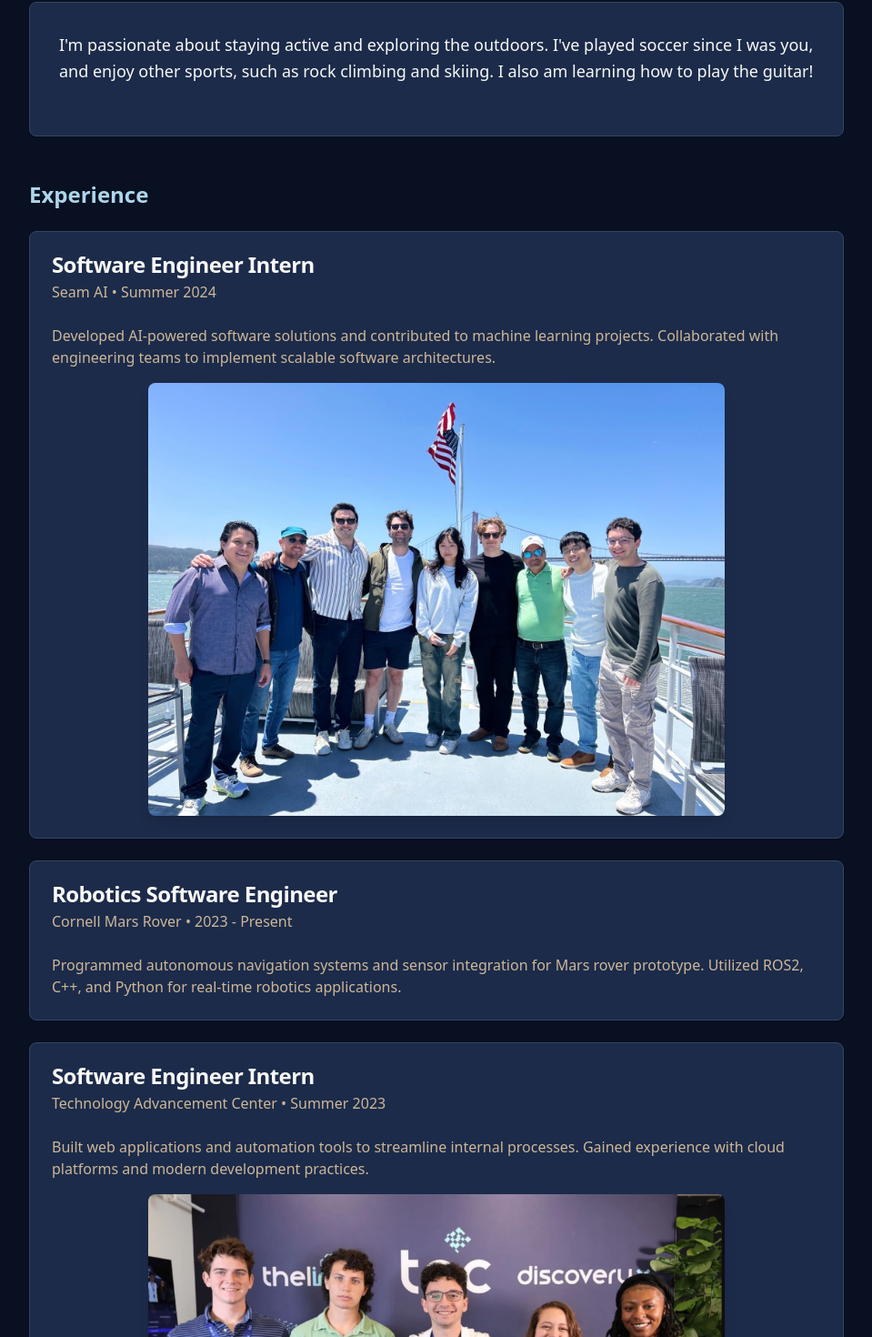
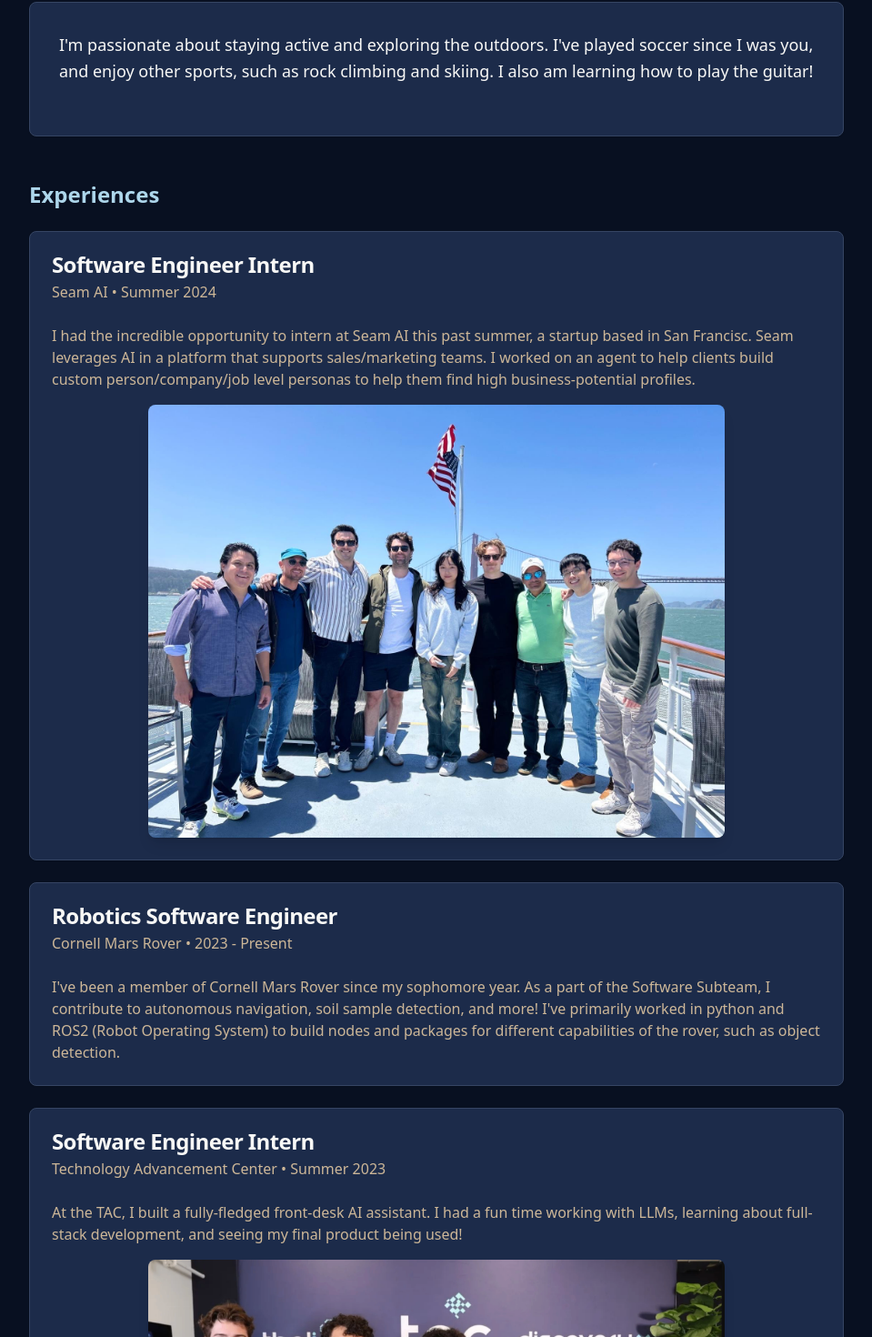
Before and after one commit to gerry-montemayor/portfolio, a React (Vite) app: page /about in a window 1280 px wide. Shown: the part 875-2345 px from the top of the page at 91% size, without its empty margins (160-1119 px from the left). Built offline with nearby package versions, Linux system fonts and the light colour scheme.

Commit message:
Code edited in Lovable Code Editor
Edited UI in Lovable

```diff
--- a/src/pages/About.tsx
+++ b/src/pages/About.tsx
@@ -67,7 +67,7 @@ const About = () => {
 
         {/* Experience */}
         <div className="mb-12">
-          <h2 className="text-2xl font-bold text-primary mb-6">Experience</h2>
+          <h2 className="text-2xl font-bold text-primary mb-6">Experiences</h2>
           <div className="space-y-6">
             <Card>
               <CardHeader>
@@ -77,8 +77,10 @@ const About = () => {
               <CardContent>
                 <div className="space-y-4">
                   <p className="text-muted-foreground">
-                    Developed AI-powered software solutions and contributed to machine learning projects.
-                    Collaborated with engineering teams to implement scalable software architectures.
+                    I had the incredible opportunity to intern at Seam AI this past summer,
+                    a startup based in San Francisc. Seam leverages AI in a platform that
+                    supports sales/marketing teams. I worked on an agent to help clients build
+                    custom person/company/job level personas to help them find high business-potential profiles.
                   </p>
                   <img
                     src="/lovable-uploads/d3c0b009-5adb-4a54-9872-e247941c904b.png"
@@ -95,8 +97,10 @@ const About = () => {
               </CardHeader>
               <CardContent>
                 <p className="text-muted-foreground">
-                  Programmed autonomous navigation systems and sensor integration for Mars rover prototype.
-                  Utilized ROS2, C++, and Python for real-time robotics applications.
+                  I've been a member of Cornell Mars Rover since my sophomore year. As a part of the
+                  Software Subteam, I contribute to autonomous navigation, soil sample detection, and more!
+                  I've primarily worked in python and ROS2 (Robot Operating System) to build nodes and packages for
+                  different capabilities of the rover, such as object detection.
                 </p>
               </CardContent>
             </Card>
@@ -108,8 +112,8 @@ const About = () => {
               <CardContent>
                 <div className="space-y-4">
                   <p className="text-muted-foreground">
-                    Built web applications and automation tools to streamline internal processes.
-                    Gained experience with cloud platforms and modern development practices.
+                    At the TAC, I built a fully-fledged front-desk AI assistant. I had a fun time working with
+                    LLMs, learning about full-stack development, and seeing my final product being used!
                   </p>
                   <img
                     src="/lovable-uploads/c879417b-a8a4-46e4-a003-6ef33e3f1b48.png"
```
